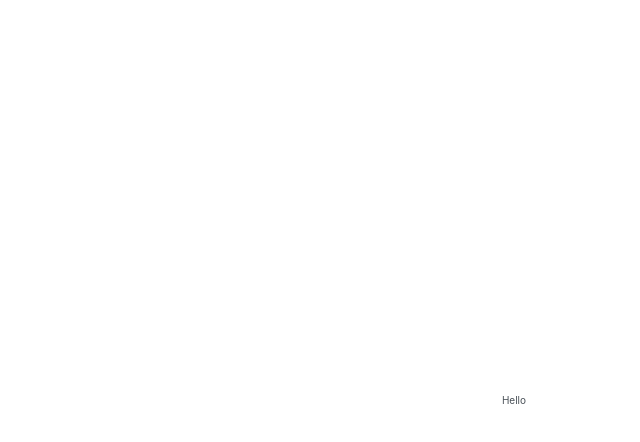
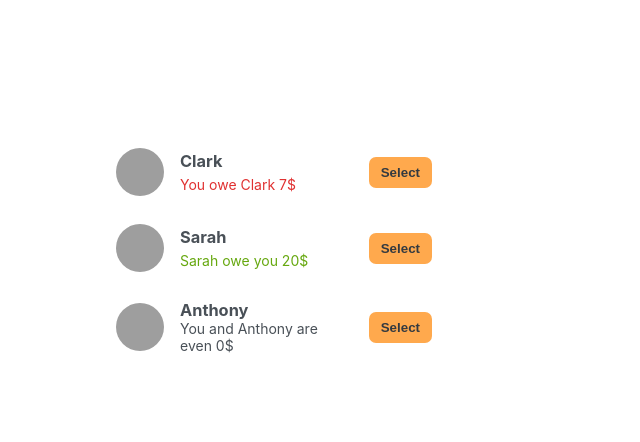
Before and after one commit to RomwelFeliciano/eat-n-split, a React (Create React App) app: page / in a window 1280 px wide. Shown: the top 442 px of the page, without its empty margins (126-766 px from the left). Built offline with nearby package versions, Linux system fonts and the light colour scheme; grey boxes are pictures that could not be loaded.

Commit message:
Finished FriendsList Component Static V

```diff
--- a/src/App.js
+++ b/src/App.js
@@ -20,5 +20,50 @@
 ];
 
 export default function App() {
-  return <div>Hello</div>;
+  return (
+    <div className="app">
+      <div className="sidebar">
+        <FriendsList />
+      </div>
+    </div>
+  );
 }
+
+function FriendsList() {
+  const friends = initialFriends;
+
+  return (
+    <ul>
+      {friends.map((friend) => (
+        <Friend friend={friend} key={friend.id} />
+      ))}
+    </ul>
+  );
+}
+
+function Friend({ friend }) {
+  return (
+    <li>
+      <img src={friend.image} alt="{friend.name}" />
+      <h3>{friend.name}</h3>
+
+      {friend.balance < 0 && (
+        <p className="red">
+          You owe {friend.name} {Math.abs(friend.balance)}$
+        </p>
+      )}
+      {friend.balance > 0 && (
+        <p className="green">
+          {friend.name} owe you {Math.abs(friend.balance)}$
+        </p>
+      )}
+      {friend.balance === 0 && (
+        <p>
+          You and {friend.name} are even {Math.abs(friend.balance)}$
+        </p>
+      )}
+
+      <button className="button">Select</button>
+    </li>
+  );
+}
```
